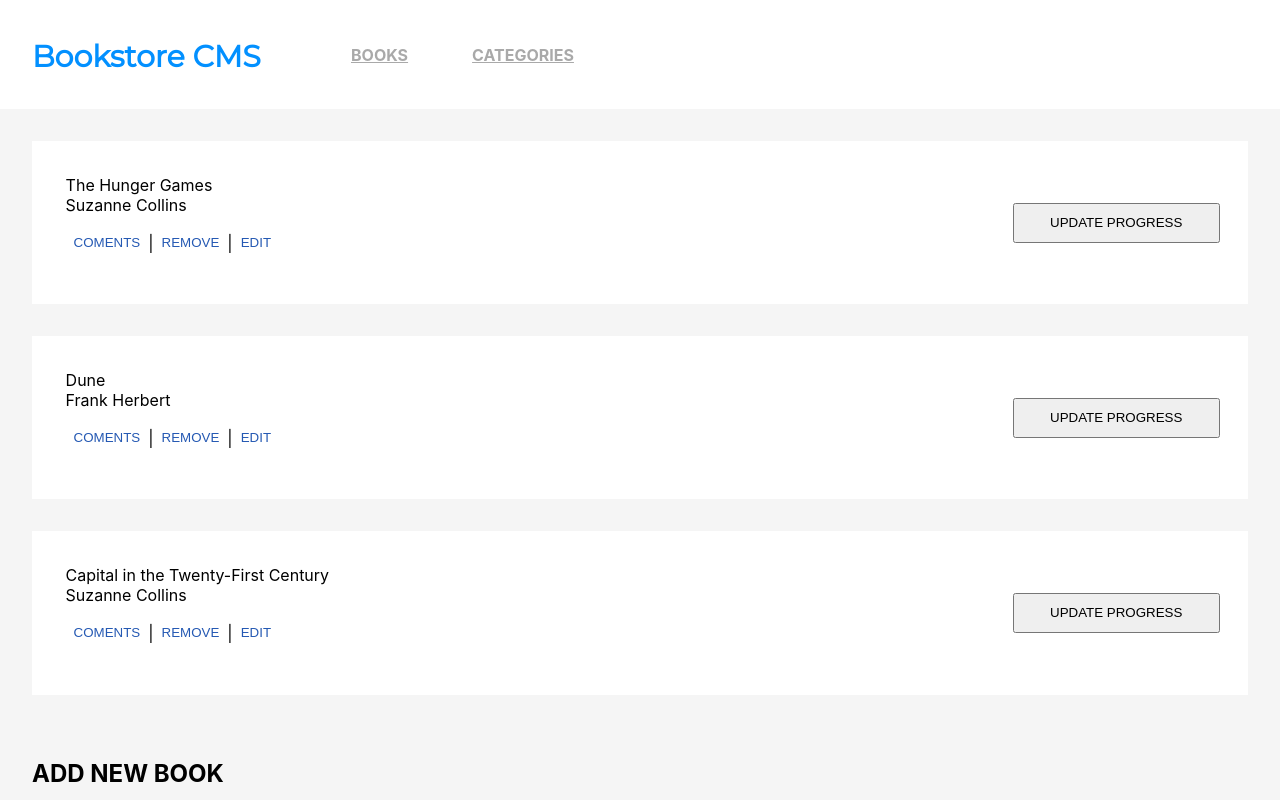
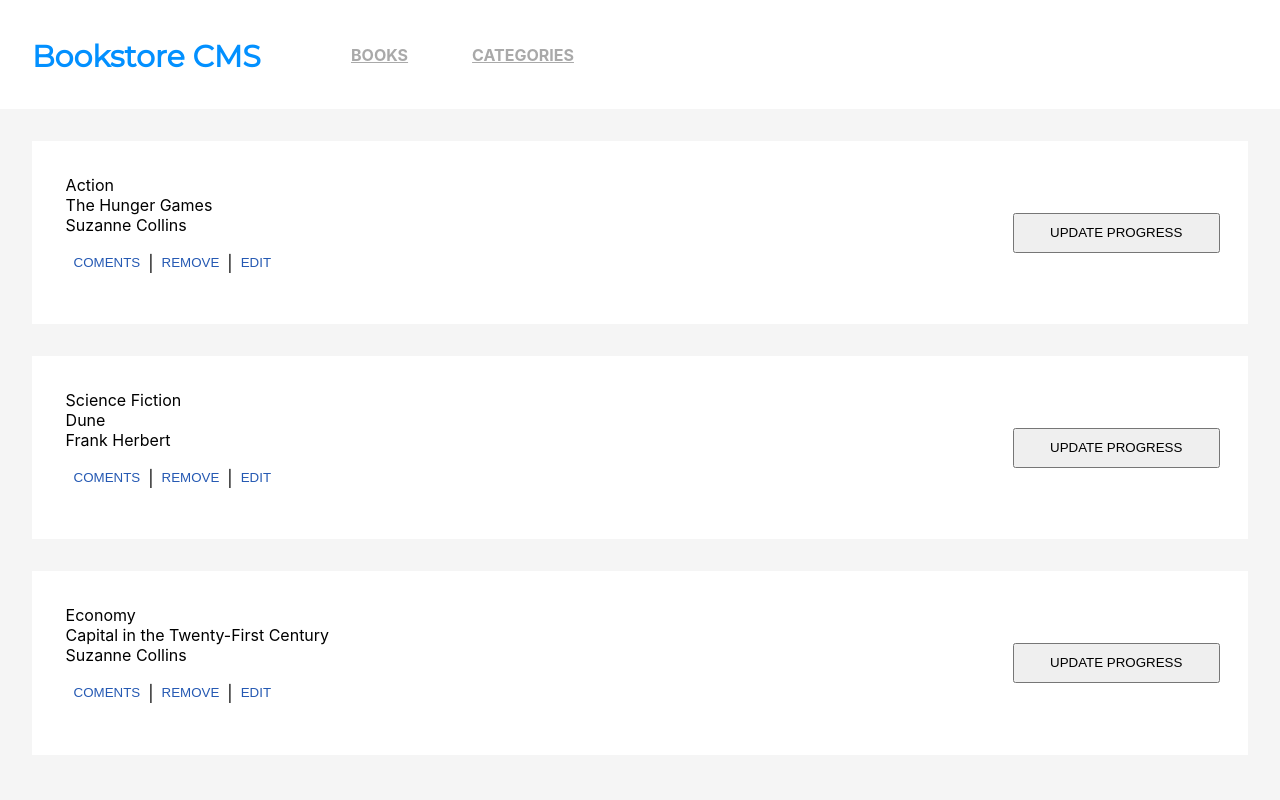
Before and after one commit to marurevi/React-Bookstore, a React (Create React App) app: page / in a window 1280 px wide. Shown: the top 800 px of the page. Built offline with nearby package versions, Linux system fonts and the light colour scheme.

Commit message:
Add Delete button without functionality yet

```diff
--- a/src/components/AddNewBook.js
+++ b/src/components/AddNewBook.js
@@ -12,6 +12,7 @@ export default function AddNewBook() {
   const clearInput = () => {
     setTitle('');
     setAuthor('');
+    setCategory('');
   };
 
   const handleSubmit = (e) => {
--- a/src/components/Book.js
+++ b/src/components/Book.js
@@ -1,8 +1,20 @@
 import React from 'react';
 import PropTypes from 'prop-types';
+import { useDispatch } from 'react-redux';
+import { deleteBook } from '../redux/books/books';
 
 export default function Book(props) {
-  const { category, title, author } = props;
+  const {
+    id, category, title, author,
+  } = props;
+
+  const onClickRemove = (e) => {
+    e.preventDefault();
+    const dispatch = useDispatch();
+    dispatch(deleteBook(e.target.id));
+    console.log('Book file: ', 'id de props:', id, '\n', 'id de button:', e.target.id);
+  };
+
   return (
     <div className="container">
       <ul>
@@ -12,7 +24,7 @@ export default function Book(props) {
         <li className="btn-container">
           <button type="button" disabled>COMENTS</button>
           |
-          <button type="button" disabled>REMOVE</button>
+          <button type="button" onClick={onClickRemove} id={id}>REMOVE</button>
           |
           <button type="button" disabled>EDIT</button>
         </li>
@@ -23,6 +35,7 @@ export default function Book(props) {
 }
 
 Book.propTypes = {
+  id: PropTypes.string.isRequired,
   category: PropTypes.string.isRequired,
   title: PropTypes.string.isRequired,
   author: PropTypes.string.isRequired,
--- a/src/components/Books.js
+++ b/src/components/Books.js
@@ -6,17 +6,16 @@ import AddNewBook from './AddNewBook';
 
 export default function Books() {
   const booksArray = useSelector((state) => state.reducerB);
-  const handleSubmit = () => { console.log('click'); };
 
   return (
     <div>
       <Navigator />
       {booksArray.map((book) => (
         <div key={book.id} className="book-section">
-          <Book category={book.category} title={book.title} author={book.author} />
+          <Book category={book.category} title={book.title} author={book.author} id={book.id} />
         </div>
       ))}
-      <AddNewBook onSubmit={handleSubmit} />
+      <AddNewBook />
     </div>
   );
 }
--- a/src/redux/books/books.js
+++ b/src/redux/books/books.js
@@ -1,22 +1,24 @@
+import { v4 as uuidv4 } from 'uuid';
+
 // Actions
 const ADDNEW = 'bookstore/books/ADDNEW';
 const DELETE = 'bookstore/books/REMOVE';
 const books = [
   {
-    id: 1,
-    topic: 'Action',
+    id: uuidv4(),
+    category: 'Action',
     title: 'The Hunger Games',
     author: 'Suzanne Collins',
   },
   {
-    id: 2,
-    topic: 'Science Fiction',
+    id: uuidv4(),
+    category: 'Science Fiction',
     title: 'Dune',
     author: 'Frank Herbert',
   },
   {
-    id: 3,
-    topic: 'Economy',
+    id: uuidv4(),
+    category: 'Economy',
     title: 'Capital in the Twenty-First Century',
     author: 'Suzanne Collins',
   },
```
